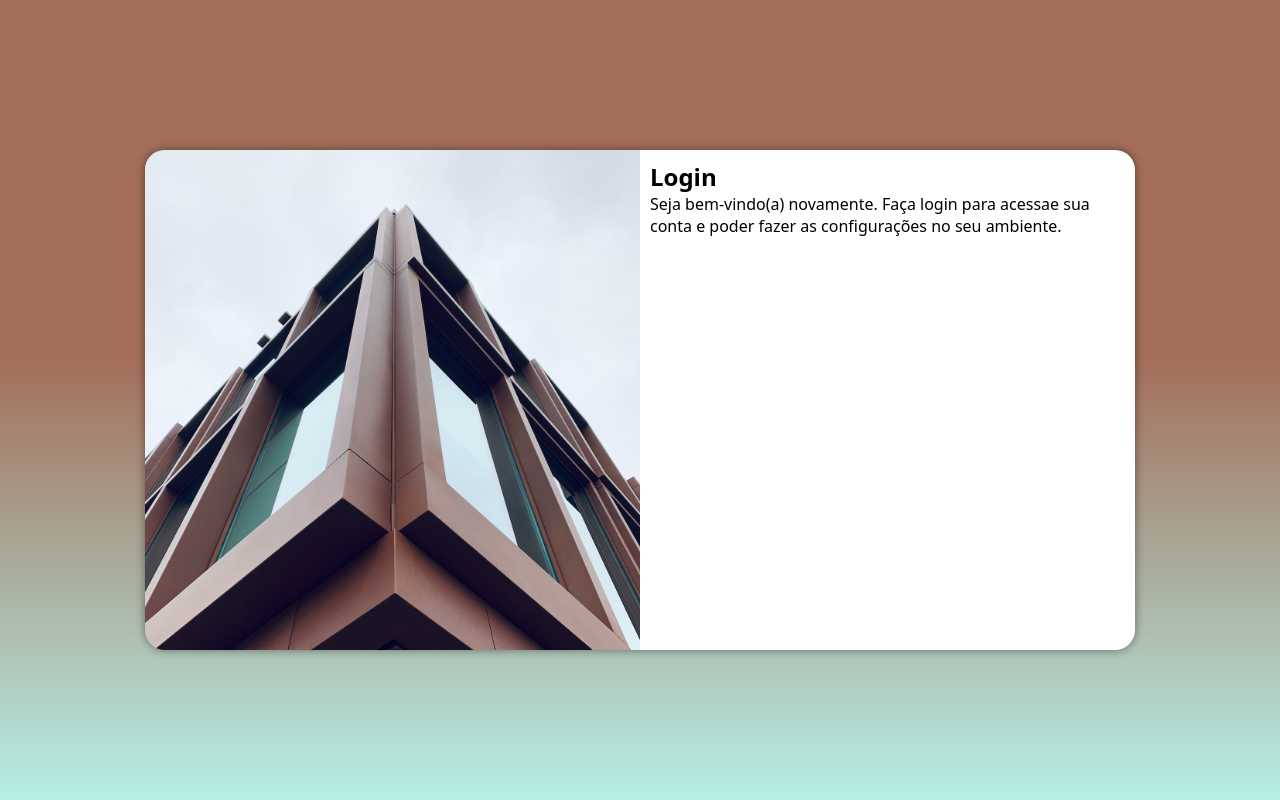
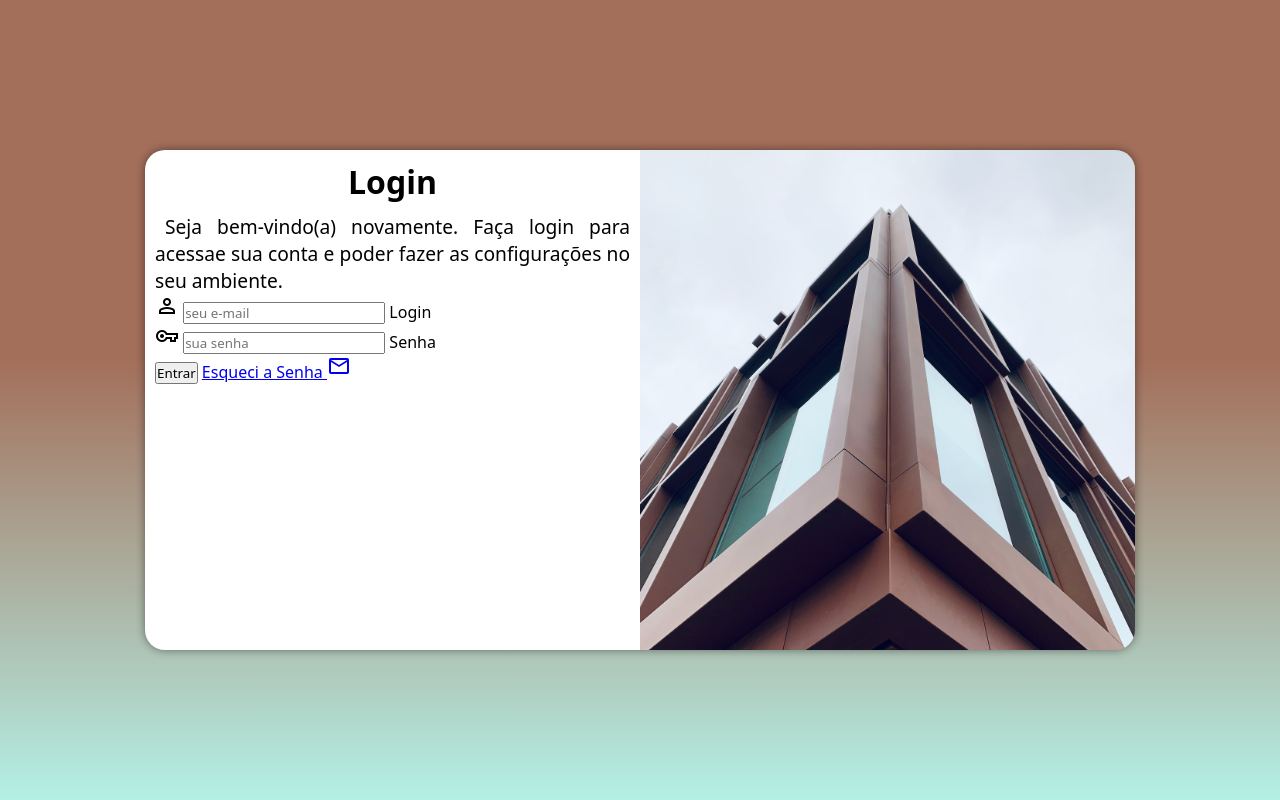
Before and after one commit to victorcarpinteiro/projeto_login, a plain HTML site: page index.html in a window 1280 px wide. Drawn offline with nearby package versions, Linux system fonts and the light colour scheme.

Commit message:
criando formularios

```diff
--- a/estilos/media-query.css
+++ b/estilos/media-query.css
@@ -27,6 +27,12 @@ Grandes telas: acima de 1200px;
         float: right;
         width: 65%;
     }
+    section#login > div#formulario > h1{
+        font-size: 1.5em;
+    }
+    section#login > div#formulario > p{
+        font-size: 1em
+    }
 }
 @media screen and (min-width:993px){
 
@@ -37,12 +43,18 @@ Grandes telas: acima de 1200px;
         width: 990px;
     }
     section#login > div#imagem{
-        float: left;
+        float: right;
         width: 50%;
         height: 100%;
     }
     section#login > div#formulario{
-        float: right;
+        float: left;
         width: 50%;
     }
+    section#login > div#formulario > h1{
+        font-size: 2em;
+    }
+    section#login > div#formulario > p{
+        font-size: 1.2em;
+    }
 }
--- a/estilos/style.css
+++ b/estilos/style.css
@@ -57,3 +57,14 @@ section#login > div#formulario{
     padding: 10px;
 
 }
+section#login > div#formulario > h1{
+    text-align: center;
+    margin-bottom: 10px;
+
+}
+section#login > div#formulario > p{
+    font-size: .8em;
+    text-align: justify;
+    text-indent: 10px;
+
+}
--- a/index.html
+++ b/index.html
@@ -5,6 +5,7 @@
     <meta http-equiv="X-UA-Compatible" content="IE=edge">
     <meta name="viewport" content="width=device-width, initial-scale=1.0">
     <title>Login</title>
+    <link rel="stylesheet" href="https://fonts.googleapis.com/css2?family=Material+Symbols+Outlined:opsz,wght,FILL,GRAD@20..48,100..700,0..1,-50..200" />
     <link rel="stylesheet" href="estilos/style.css">
     <link rel="stylesheet" href="estilos/media-query.css">
 </head>
@@ -17,8 +18,22 @@
             <div id="formulario">
                 <h1>Login</h1>
                 <p>Seja bem-vindo(a) novamente. Faça login para acessae sua conta e poder fazer as configurações no seu ambiente. </p>
-                <form action="login.php" method="post">
-
+                <form action="login.php" method="post" autocomplete="on">
+                    <div class="campo">
+                        <span class="material-symbols-outlined">Person</span>
+                        <input type="email" name="login" id="ilogin" placeholder="seu e-mail" maxlength="20" autocomplete="email">
+                        <label for="ilogin">Login</label>
+                    </div>
+                    <div class="campo">
+                        <span class="material-symbols-outlined">vpn_key</span>
+                        <input type="password" name="senha" id="isenha" placeholder="sua senha" minlength="8" maxlength="20" autocomplete="current-password">
+                        <label for="isenha">Senha</label>
+                    </div>
+                    <input type="submit" value="Entrar">
+                    <a href="#">
+                        Esqueci a Senha
+                        <span class="material-symbols-outlined">email</span>
+                    </a>
                 </form>
             </div>
         </section>
```
